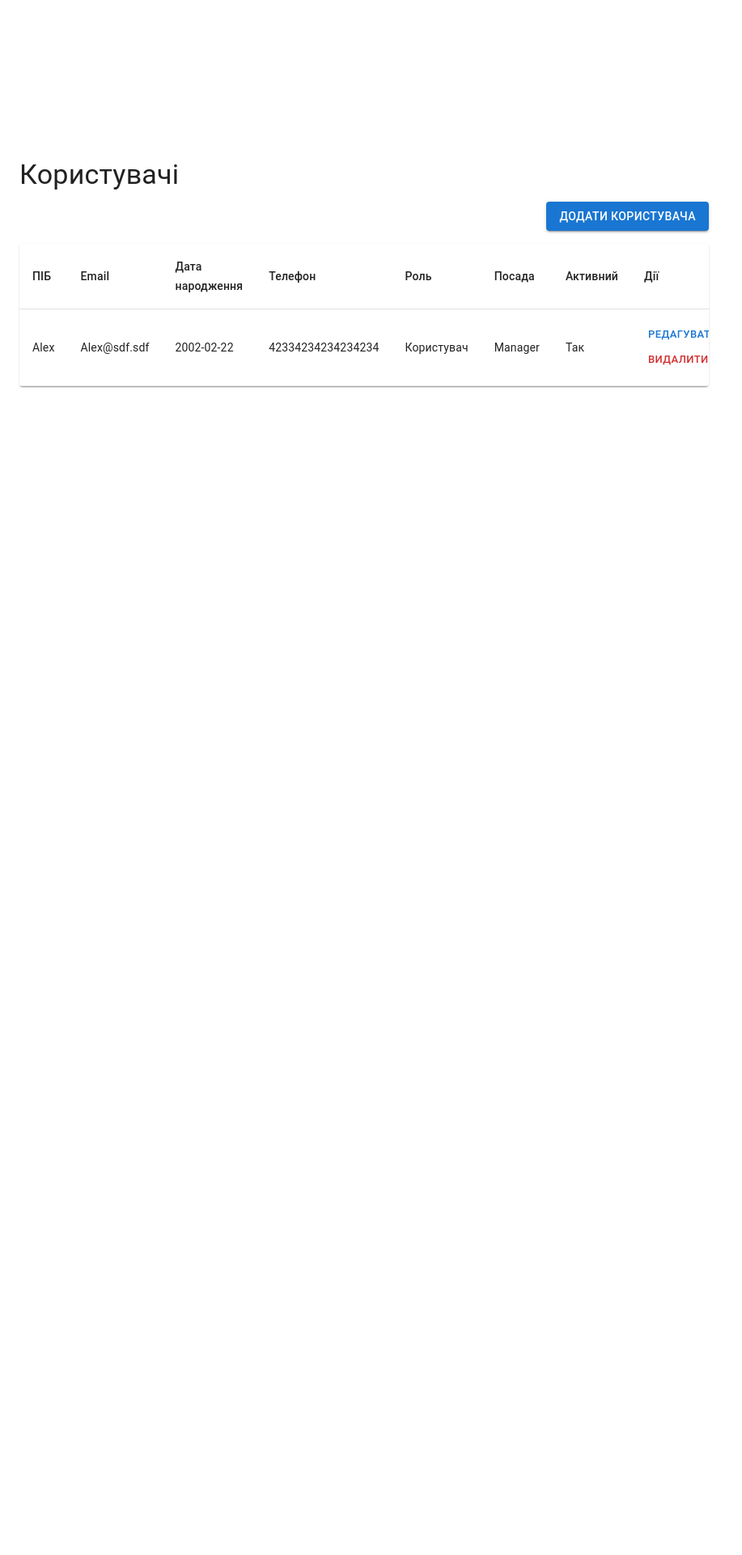
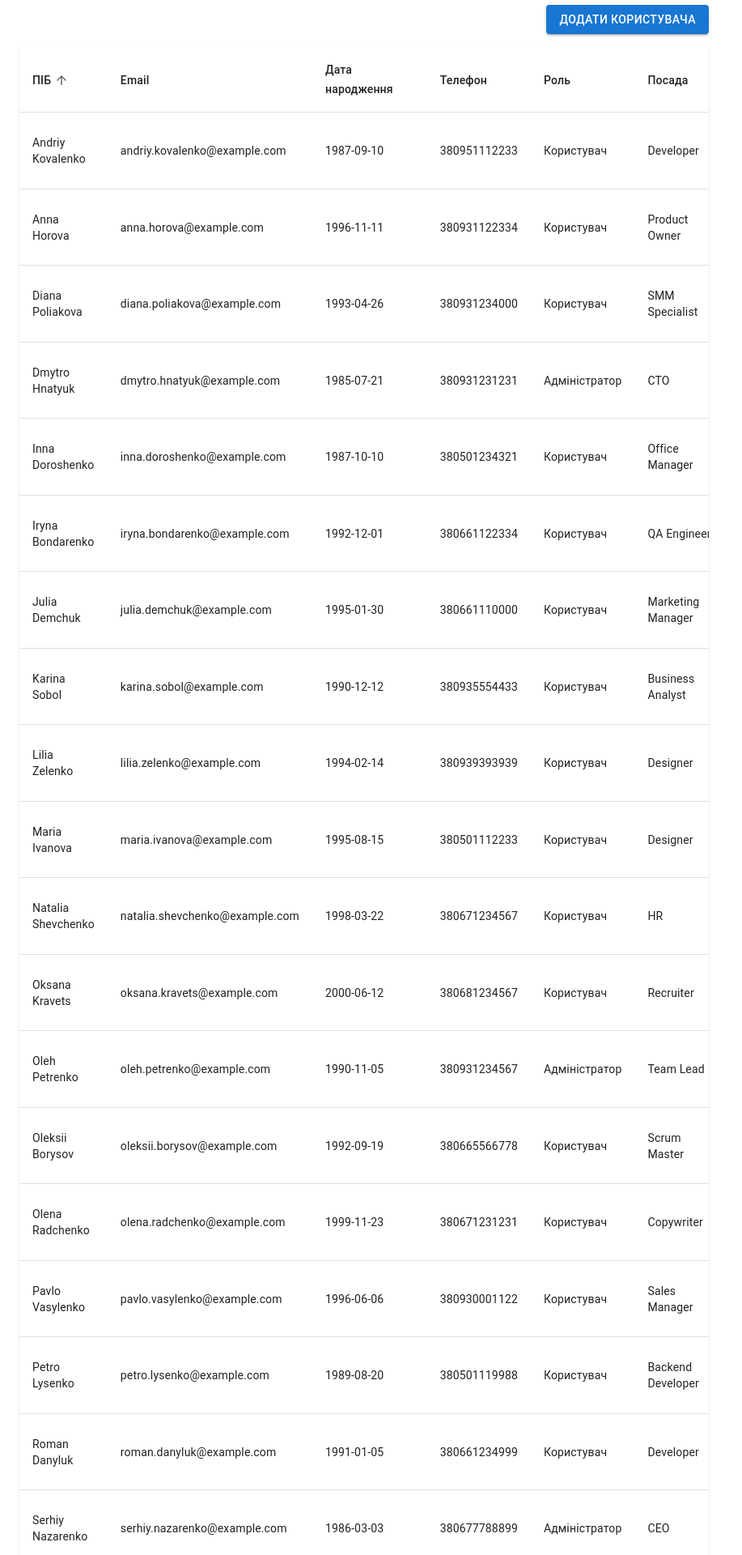
Before and after one commit to FiJlv/user-manager, a React (Vite) app: page / in a window 1280 px wide. Shown: the part 80-2000 px from the top of the page at 81% size, without its empty margins (0-917 px from the left). Before the commit the page ends 800 px from the top, so only its background shows below. Built offline with nearby package versions, Linux system fonts and the light colour scheme; data requests are answered from the project's data file.

Commit message:
add full column sorting

```diff
--- a/db.json
+++ b/db.json
@@ -1,13 +1,243 @@
 {
   "users": [
     {
-      "id": "f5e9",
-      "fullName": "Alex",
-      "email": "Alex@sdf.sdf",
-      "phone": "42334234234234234",
-      "birthDate": "2002-02-22",
+      "id": "a1b2",
+      "fullName": "Maria Ivanova",
+      "email": "maria.ivanova@example.com",
+      "phone": "380501112233",
+      "birthDate": "1995-08-15",
       "role": "Користувач",
-      "position": "Manager",
+      "position": "Designer",
+      "isActive": true
+    },
+    {
+      "id": "c3d4",
+      "fullName": "Oleh Petrenko",
+      "email": "oleh.petrenko@example.com",
+      "phone": "380931234567",
+      "birthDate": "1990-11-05",
+      "role": "Адміністратор",
+      "position": "Team Lead",
+      "isActive": false
+    },
+    {
+      "id": "e5f6",
+      "fullName": "Natalia Shevchenko",
+      "email": "natalia.shevchenko@example.com",
+      "phone": "380671234567",
+      "birthDate": "1998-03-22",
+      "role": "Користувач",
+      "position": "HR",
+      "isActive": true
+    },
+    {
+      "id": "g7h8",
+      "fullName": "Andriy Kovalenko",
+      "email": "andriy.kovalenko@example.com",
+      "phone": "380951112233",
+      "birthDate": "1987-09-10",
+      "role": "Користувач",
+      "position": "Developer",
+      "isActive": false
+    },
+    {
+      "id": "i9j0",
+      "fullName": "Iryna Bondarenko",
+      "email": "iryna.bondarenko@example.com",
+      "phone": "380661122334",
+      "birthDate": "1992-12-01",
+      "role": "Користувач",
+      "position": "QA Engineer",
+      "isActive": true
+    },
+    {
+      "id": "k1l2",
+      "fullName": "Taras Melnyk",
+      "email": "taras.melnyk@example.com",
+      "phone": "380939988776",
+      "birthDate": "1999-04-04",
+      "role": "Користувач",
+      "position": "Intern",
+      "isActive": true
+    },
+    {
+      "id": "m3n4",
+      "fullName": "Dmytro Hnatyuk",
+      "email": "dmytro.hnatyuk@example.com",
+      "phone": "380931231231",
+      "birthDate": "1985-07-21",
+      "role": "Адміністратор",
+      "position": "CTO",
+      "isActive": true
+    },
+    {
+      "id": "o5p6",
+      "fullName": "Yulia Romanenko",
+      "email": "yulia.romanenko@example.com",
+      "phone": "380671112211",
+      "birthDate": "1993-05-17",
+      "role": "Користувач",
+      "position": "Support",
+      "isActive": false
+    },
+    {
+      "id": "q7r8",
+      "fullName": "Vadym Tkachenko",
+      "email": "vadym.tkachenko@example.com",
+      "phone": "380501234567",
+      "birthDate": "1997-10-30",
+      "role": "Користувач",
+      "position": "DevOps",
+      "isActive": true
+    },
+    {
+      "id": "s9t0",
+      "fullName": "Oksana Kravets",
+      "email": "oksana.kravets@example.com",
+      "phone": "380681234567",
+      "birthDate": "2000-06-12",
+      "role": "Користувач",
+      "position": "Recruiter",
+      "isActive": true
+    },
+    {
+      "id": "u1v2",
+      "fullName": "Roman Danyluk",
+      "email": "roman.danyluk@example.com",
+      "phone": "380661234999",
+      "birthDate": "1991-01-05",
+      "role": "Користувач",
+      "position": "Developer",
+      "isActive": true
+    },
+    {
+      "id": "w3x4",
+      "fullName": "Anna Horova",
+      "email": "anna.horova@example.com",
+      "phone": "380931122334",
+      "birthDate": "1996-11-11",
+      "role": "Користувач",
+      "position": "Product Owner",
+      "isActive": false
+    },
+    {
+      "id": "y5z6",
+      "fullName": "Petro Lysenko",
+      "email": "petro.lysenko@example.com",
+      "phone": "380501119988",
+      "birthDate": "1989-08-20",
+      "role": "Користувач",
+      "position": "Backend Developer",
+      "isActive": true
+    },
+    {
+      "id": "a7b8",
+      "fullName": "Lilia Zelenko",
+      "email": "lilia.zelenko@example.com",
+      "phone": "380939393939",
+      "birthDate": "1994-02-14",
+      "role": "Користувач",
+      "position": "Designer",
+      "isActive": false
+    },
+    {
+      "id": "c9d0",
+      "fullName": "Serhiy Nazarenko",
+      "email": "serhiy.nazarenko@example.com",
+      "phone": "380677788899",
+      "birthDate": "1986-03-03",
+      "role": "Адміністратор",
+      "position": "CEO",
+      "isActive": true
+    },
+    {
+      "id": "e1f2",
+      "fullName": "Karina Sobol",
+      "email": "karina.sobol@example.com",
+      "phone": "380935554433",
+      "birthDate": "1990-12-12",
+      "role": "Користувач",
+      "position": "Business Analyst",
+      "isActive": true
+    },
+    {
+      "id": "g3h4",
+      "fullName": "Oleksii Borysov",
+      "email": "oleksii.borysov@example.com",
+      "phone": "380665566778",
+      "birthDate": "1992-09-19",
+      "role": "Користувач",
+      "position": "Scrum Master",
+      "isActive": true
+    },
+    {
+      "id": "i5j6",
+      "fullName": "Diana Poliakova",
+      "email": "diana.poliakova@example.com",
+      "phone": "380931234000",
+      "birthDate": "1993-04-26",
+      "role": "Користувач",
+      "position": "SMM Specialist",
+      "isActive": false
+    },
+    {
+      "id": "k7l8",
+      "fullName": "Vitaliy Zubko",
+      "email": "vitaliy.zubko@example.com",
+      "phone": "380672223344",
+      "birthDate": "1988-07-07",
+      "role": "Користувач",
+      "position": "System Administrator",
+      "isActive": true
+    },
+    {
+      "id": "m9n0",
+      "fullName": "Julia Demchuk",
+      "email": "julia.demchuk@example.com",
+      "phone": "380661110000",
+      "birthDate": "1995-01-30",
+      "role": "Користувач",
+      "position": "Marketing Manager",
+      "isActive": true
+    },
+    {
+      "id": "o1p2",
+      "fullName": "Pavlo Vasylenko",
+      "email": "pavlo.vasylenko@example.com",
+      "phone": "380930001122",
+      "birthDate": "1996-06-06",
+      "role": "Користувач",
+      "position": "Sales Manager",
+      "isActive": true
+    },
+    {
+      "id": "q3r4",
+      "fullName": "Inna Doroshenko",
+      "email": "inna.doroshenko@example.com",
+      "phone": "380501234321",
+      "birthDate": "1987-10-10",
+      "role": "Користувач",
+      "position": "Office Manager",
+      "isActive": false
+    },
+    {
+      "id": "s5t6",
+      "fullName": "Yevhen Vovk",
+      "email": "yevhen.vovk@example.com",
+      "phone": "380939999111",
+      "birthDate": "1991-09-01",
+      "role": "Користувач",
+      "position": "Content Manager",
+      "isActive": true
+    },
+    {
+      "id": "u7v8",
+      "fullName": "Olena Radchenko",
+      "email": "olena.radchenko@example.com",
+      "phone": "380671231231",
+      "birthDate": "1999-11-23",
+      "role": "Користувач",
+      "position": "Copywriter",
       "isActive": true
     }
   ]
--- a/src/components/UserTable.tsx
+++ b/src/components/UserTable.tsx
@@ -2,7 +2,7 @@ import { useUsers } from '../hooks/useUsers';
 import { User } from '../types/user.types';
 import {
   Table, TableBody, TableCell, TableContainer, TableHead, TableRow,
-  Paper, CircularProgress, Button, Box
+  Paper, CircularProgress, Button, Box, TableSortLabel
 } from '@mui/material';
 import { useState } from 'react';
 import { UserDialog } from './UserDialog';
@@ -17,6 +17,9 @@ export const UserTable = () => {
   const [userToDelete, setUserToDelete] = useState<User | null>(null);
   const { mutate: deleteUser } = useDeleteUser(() => setUserToDelete(null));
 
+  const [sortBy, setSortBy] = useState<keyof User>('fullName');
+  const [sortDirection, setSortDirection] = useState<'asc' | 'desc'>('asc');
+
   const handleEdit = (user: User) => {
     setEditingUser(user);
     setOpen(true);
@@ -26,6 +29,35 @@ export const UserTable = () => {
     setOpen(false);
     setEditingUser(null);
   };
+
+  const handleSort = (field: keyof User) => {
+    if (sortBy === field) {
+      setSortDirection((prev) => (prev === 'asc' ? 'desc' : 'asc'));
+    } else {
+      setSortBy(field);
+      setSortDirection('asc');
+    }
+  };
+
+  const sortedUsers = [...(users ?? [])].sort((a, b) => {
+    const aValue = a[sortBy];
+    const bValue = b[sortBy];
+
+    if (typeof aValue === 'string' && typeof bValue === 'string') {
+      return sortDirection === 'asc'
+        ? aValue.localeCompare(bValue)
+        : bValue.localeCompare(aValue);
+    }
+
+    if (typeof aValue === 'boolean' && typeof bValue === 'boolean') {
+      return sortDirection === 'asc'
+        ? Number(aValue) - Number(bValue)
+        : Number(bValue) - Number(aValue);
+    }
+
+    return 0;
+  });
+
 
   if (isLoading) return <CircularProgress />;
   if (isError) return <div>Помилка при завантаженні користувачів</div>;
@@ -52,18 +84,74 @@ export const UserTable = () => {
         <Table>
           <TableHead>
             <TableRow>
-              <TableCell>ПІБ</TableCell>
-              <TableCell>Email</TableCell>
-              <TableCell>Дата народження</TableCell>
-              <TableCell>Телефон</TableCell>
-              <TableCell>Роль</TableCell>
-              <TableCell>Посада</TableCell>
-              <TableCell>Активний</TableCell>
+            <TableCell sortDirection={sortBy === 'fullName' ? sortDirection : false}>
+                <TableSortLabel
+                  active={sortBy === 'fullName'}
+                  direction={sortDirection}
+                  onClick={() => handleSort('fullName')}
+                >
+                  ПІБ
+                </TableSortLabel>
+              </TableCell>
+              <TableCell sortDirection={sortBy === 'email' ? sortDirection : false}>
+                <TableSortLabel
+                  active={sortBy === 'email'}
+                  direction={sortDirection}
+                  onClick={() => handleSort('email')}
+                >
+                  Email
+                </TableSortLabel>
+              </TableCell>
+              <TableCell sortDirection={sortBy === 'birthDate' ? sortDirection : false}>
+                <TableSortLabel
+                  active={sortBy === 'birthDate'}
+                  direction={sortDirection}
+                  onClick={() => handleSort('birthDate')}
+                >
+                  Дата народження
+                </TableSortLabel>
+              </TableCell>
+              <TableCell sortDirection={sortBy === 'phone' ? sortDirection : false}>
+                <TableSortLabel
+                  active={sortBy === 'phone'}
+                  direction={sortDirection}
+                  onClick={() => handleSort('phone')}
+                >
+                  Телефон
+                </TableSortLabel>
+              </TableCell>
+              <TableCell sortDirection={sortBy === 'role' ? sortDirection : false}>
+                <TableSortLabel
+                  active={sortBy === 'role'}
+                  direction={sortDirection}
+                  onClick={() => handleSort('role')}
+                >
+                  Роль
+                </TableSortLabel>
+              </TableCell>
+              <TableCell sortDirection={sortBy === 'position' ? sortDirection : false}>
+                <TableSortLabel
+                  active={sortBy === 'position'}
+                  direction={sortDirection}
+                  onClick={() => handleSort('position')}
+                >
+                  Посада
+                </TableSortLabel>
+              </TableCell>
+              <TableCell sortDirection={sortBy === 'isActive' ? sortDirection : false}>
+                <TableSortLabel
+                  active={sortBy === 'isActive'}
+                  direction={sortDirection}
+                  onClick={() => handleSort('isActive')}
+                >
+                  Активний
+                </TableSortLabel>
+              </TableCell>
               <TableCell>Дії</TableCell>
             </TableRow>
           </TableHead>
           <TableBody>
-            {users?.map((user) => (
+            {sortedUsers?.map((user) => (
               <TableRow key={user.id}>
                 <TableCell>{user.fullName}</TableCell>
                 <TableCell>{user.email}</TableCell>
```
